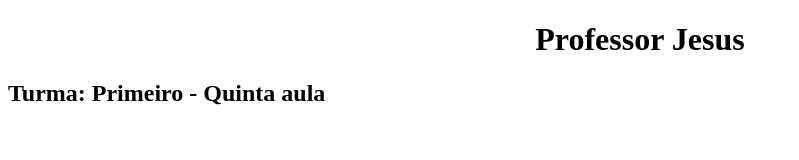
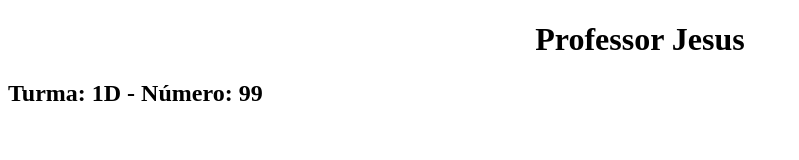
Before and after one commit to yuudemo/primeirod_2t, a plain HTML site: page index.html in a window 1280 px wide. Shown: the whole page, without its empty margins (0-799 px from the left). Drawn offline with Linux system fonts and the light colour scheme.

Commit message:
Aula 27-07

```diff
--- a/index.html
+++ b/index.html
@@ -7,6 +7,6 @@
   </head>
   <body>
     <h1>Professor Jesus</h1>
-    <h2>Turma: Primeiro  - Quinta aula</h2>
+    <h2>Turma: 1D  - Número: 99</h2>
   </body>
 </html>
```
